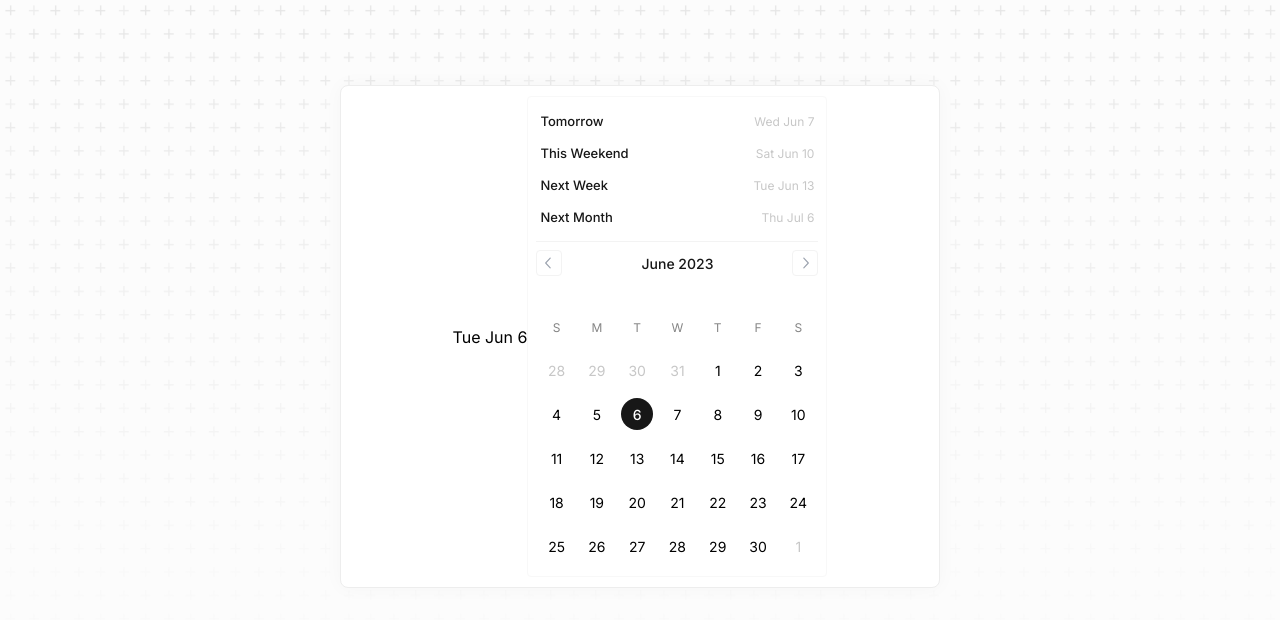
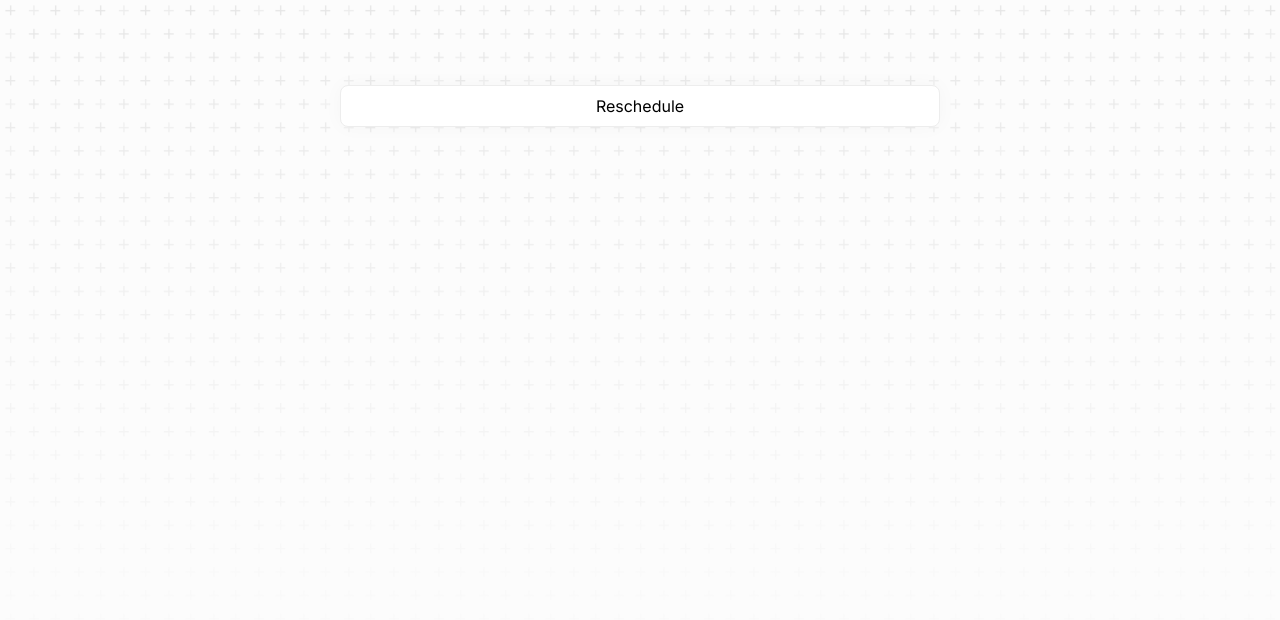
Before and after one commit to nermin-io/itemised, a Next.js app: page /datepicker-demo in a window 1280 px wide. Shown: the top 620 px of the page. Built offline with nearby package versions, Linux system fonts and the light colour scheme.

Commit message:
implement datepicker popover

```diff
--- a/package.json
+++ b/package.json
@@ -13,6 +13,7 @@
     "@radix-ui/react-checkbox": "^1.0.3",
     "@radix-ui/react-dialog": "^1.0.3",
     "@radix-ui/react-icons": "^1.3.0",
+    "@radix-ui/react-popover": "^1.0.5",
     "@radix-ui/react-switch": "^1.0.2",
     "@types/node": "18.16.0",
     "@types/react": "18.2.0",
--- a/src/components/DatePicker.module.scss
+++ b/src/components/DatePicker.module.scss
@@ -1,11 +1,4 @@
 @import "colors";
-
-.DatePickerWrapper {
-  border: 1px solid $gray2;
-  border-radius: 4px;
-  width: 300px;
-  padding: 8px;
-}
 
 .DatePickerGrid {
   display: grid;
@@ -147,3 +140,34 @@
 .AdjacentMonthDay {
   color: $gray8;
 }
+
+// Popover
+
+.DatePickerPopoverContent {
+  border-radius: 4px;
+  padding: 8px;
+  background-color: white;
+  width: 300px;
+  box-shadow: hsl(206 22% 7% / 35%) 0px 10px 38px -10px,
+    hsl(206 22% 7% / 20%) 0px 10px 20px -15px;
+  animation-duration: 400ms;
+  animation-timing-function: cubic-bezier(0.16, 1, 0.3, 1);
+  will-change: transform, opacity;
+
+  &:focus {
+    box-shadow: hsl(206 22% 7% / 35%) 0px 10px 38px -10px,
+      hsl(206 22% 7% / 20%) 0px 10px 20px -15px, 0 0 0 2px $gray7;
+  }
+  &[data-state="open"][data-side="top"] {
+    animation-name: slideDownAndFade;
+  }
+  &[data-state="open"][data-side="right"] {
+    animation-name: slideLeftAndFade;
+  }
+  &[data-state="open"][data-side="bottom"] {
+    animation-name: slideUpAndFade;
+  }
+  &[data-state="open"][data-side="left"] {
+    animation-name: slideRightAndFade;
+  }
+}
--- a/src/components/DatePicker.tsx
+++ b/src/components/DatePicker.tsx
@@ -2,7 +2,6 @@ import {
   add,
   eachDayOfInterval,
   endOfMonth,
-  endOfToday,
   endOfWeek,
   format,
   getDay,
@@ -12,17 +11,18 @@ import {
   isToday,
   isWeekend,
   parse,
-  startOfToday,
   startOfWeek,
 } from "date-fns";
 import React, { useEffect, useState } from "react";
 import styles from "./DatePicker.module.scss";
 import { ChevronLeftIcon, ChevronRightIcon } from "@radix-ui/react-icons";
+import * as Popover from "@radix-ui/react-popover";
 
 export type DatePickerOnChangeHandler = (val: Date) => void;
 interface Props {
   value: Date;
   onChange: DatePickerOnChangeHandler;
+  children: React.ReactNode | React.ReactNode[];
 }
 
 const classNames = (...classes: Array<string | boolean>) => {
@@ -64,7 +64,7 @@ const presetDates = (currentDate: Date) => {
   ];
 };
 
-const DatePicker: React.FC<Props> = ({ value, onChange }) => {
+const DatePicker: React.FC<Props> = ({ value, onChange, children }) => {
   const [currentMonth, setCurrentMonth] = useState(format(value, "MMM-yyyy"));
   const monthStart = parse(currentMonth, "MMM-yyyy", new Date());
 
@@ -90,7 +90,15 @@ const DatePicker: React.FC<Props> = ({ value, onChange }) => {
   };
 
   return (
-    <div className={styles.DatePickerWrapper}>
+    <Popover.Root>
+      <Popover.Trigger asChild>
+        <div style={{ cursor: "pointer" }}>{children}</div>
+      </Popover.Trigger>
+      <Popover.Portal>
+        <Popover.Content
+          className={styles.DatePickerPopoverContent}
+          align="start"
+        >
           <div className={styles.DatePresets}>
             {presetDates(value).map((preset) => (
               <button
@@ -152,7 +160,9 @@ const DatePicker: React.FC<Props> = ({ value, onChange }) => {
               </div>
             ))}
           </div>
-    </div>
+        </Popover.Content>
+      </Popover.Portal>
+    </Popover.Root>
   );
 };
 
--- a/src/pages/datepicker-demo.tsx
+++ b/src/pages/datepicker-demo.tsx
@@ -1,6 +1,6 @@
 import Card from "@/components/Card";
 import DatePicker from "@/components/DatePicker";
-import { add, format, startOfToday } from "date-fns";
+import { add, startOfToday } from "date-fns";
 import { useState } from "react";
 
 export default function DatePickerDemo() {
@@ -14,8 +14,9 @@ export default function DatePickerDemo() {
         justifyContent: "center",
       }}
     >
-      <p>{format(date, "EEE MMM d")}</p>
-      <DatePicker value={date} onChange={(d) => setDate(d)} />
+      <DatePicker value={date} onChange={(d) => setDate(d)}>
+        <a>Reschedule</a>
+      </DatePicker>
     </Card>
   );
 }
```
Also changed, not shown: 1 other file (tests, documents, lock files or other folders). Lines whose indentation alone changed are shown as unchanged.
